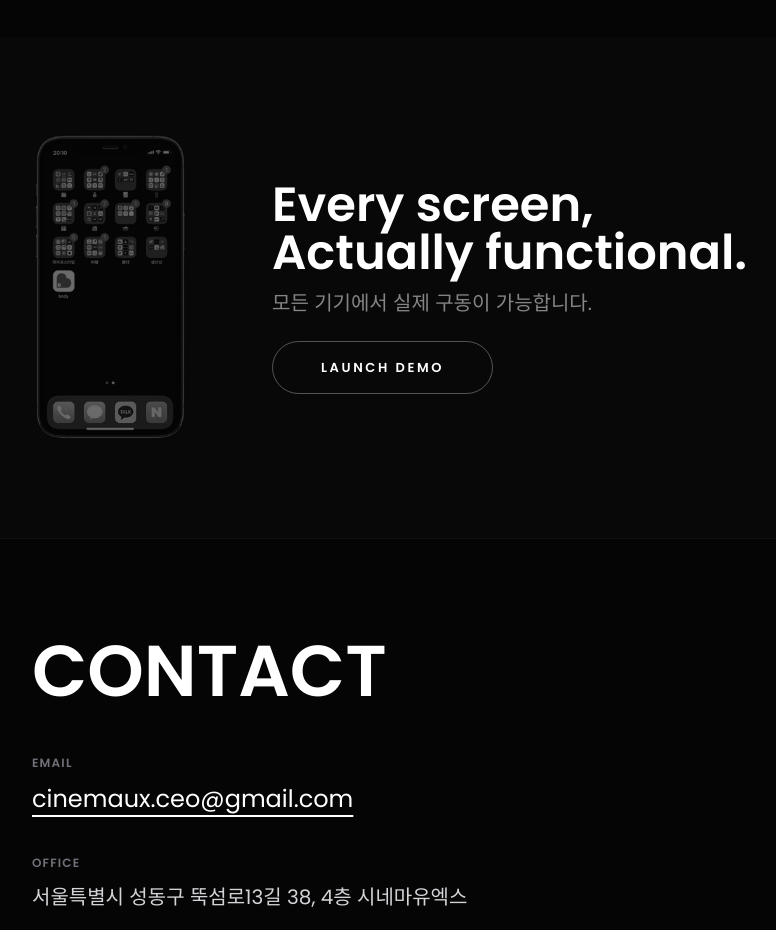
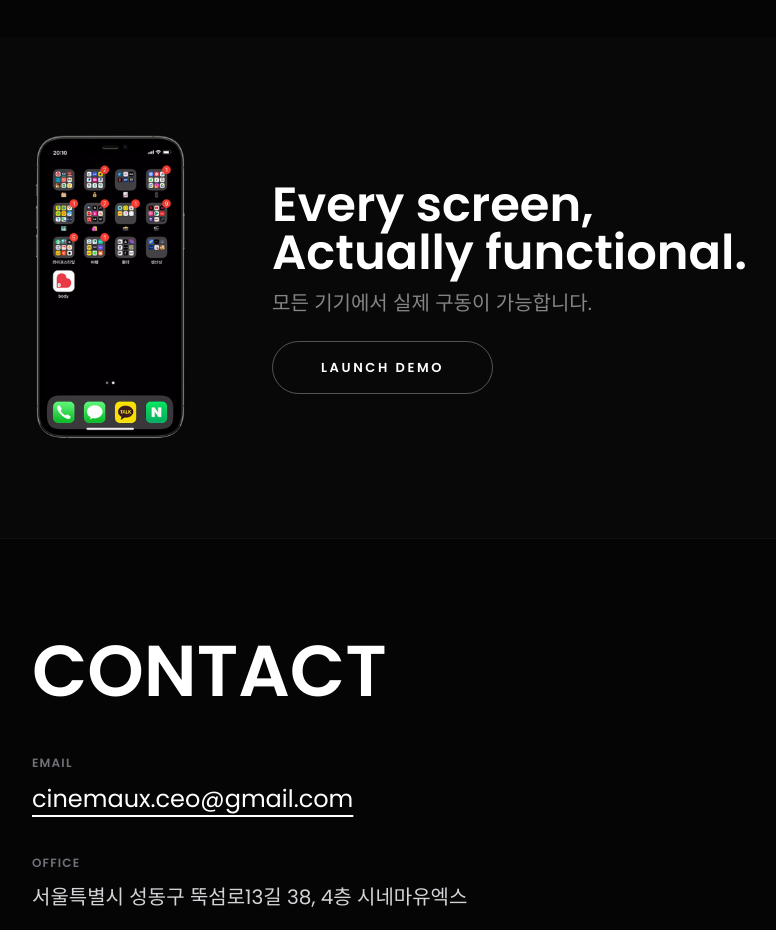
Before and after one commit to jiheee1/cinemaux, a plain HTML site: page index.html in a window 1280 px wide. Shown: the part 4000-4930 px from the top of the page, without its empty margins (48-824 px from the left). Drawn offline with nearby package versions, Linux system fonts and the light colour scheme.

Commit message:
Update index.html

```diff
--- a/index.html
+++ b/index.html
@@ -223,7 +223,7 @@
 
         <section id="demonstration" class="py-16 md:py-24 bg-[#080808]">
             <div class="max-w-7xl mx-auto px-8 flex flex-col md:flex-row items-center justify-between gap-12">
-                <img src="img/phone.png" class="w-full md:w-1/3 max-w-[240px] mx-auto grayscale opacity-40">
+                <img src="img/phone.png" class="w-full md:w-1/3 max-w-[240px] mx-auto">
                 <div class="flex-1 text-center md:text-left">
                     <h2 class="text-3xl md:text-5xl mb-6 leading-[1.2] font-semibold">Every screen,<br> Actually functional.<br><span class="text-lg md:text-xl opacity-50 block mt-3 font-normal">모든 기기에서 실제 구동이 가능합니다.</span></h2>
                     <a href="https://cloud.protopie.io/p/6088896a46?ui=true&scaleToFit=true&enableHotspotHints=true&cursorType=touch&mockup=true&bgColor=%23F5F5F5&bgImage=undefined&playSpeed=1" class="btn-round">Launch Demo</a>
```
